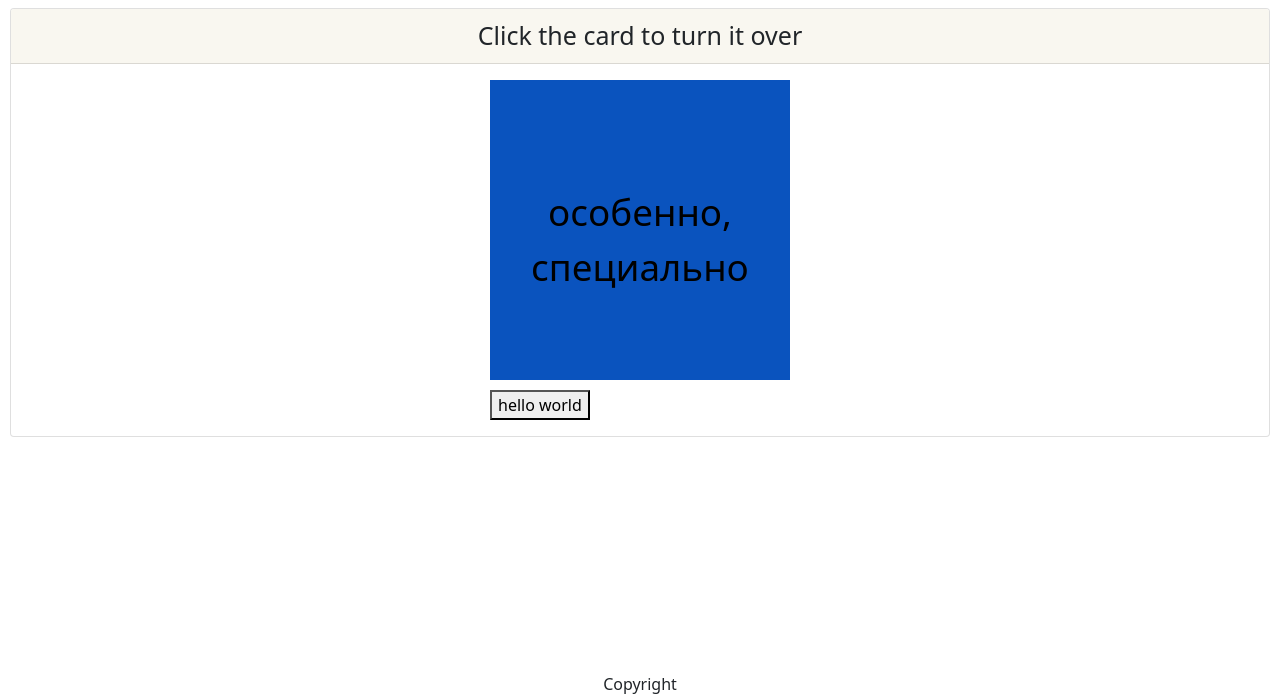
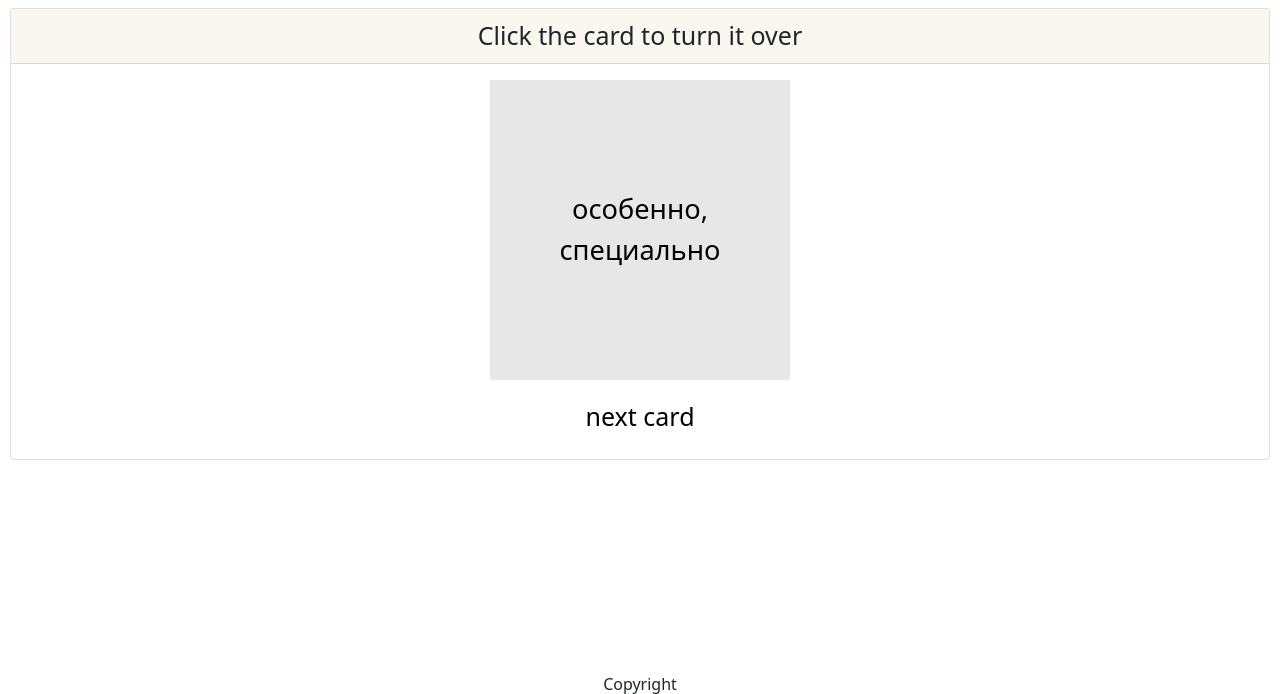
Before and after one commit to smertlove/BaumanDictReborn, a Django app: page /exercise in a window 1280 px wide. Shown: the part 56-750 px from the top of the page. Run offline with Django 3.2, Linux system fonts and the light colour scheme; data comes from the database, SQL or seed files in the repository; some libraries are stand-ins or nearby versions.

Commit message:
some minor changes: cards, choose, style

```diff
--- a/BaumanDict/main/static/main/css/style.css
+++ b/BaumanDict/main/static/main/css/style.css
@@ -214,10 +214,9 @@ padding-left: 5%;
   transform-style: preserve-3d;
 
   position: relative;
-  background-color: #fff;
+background-color: rgba(212, 212, 212, 0.55);
+display: table;
 
-  text-align: center;
-  padding-top: 35%;
 
 }
 
@@ -226,13 +225,16 @@ padding-left: 5%;
   padding-right: 0px;
   margin-bottom: 10px;
   perspective: 1000px;
-
+cursor: pointer;
 }
 
 #myCardContent{
   backface-visibility: hidden;
   -webkit-backface-visibility: hidden;
-  font-size: 230%;
+  font-size: 170%;
+    display: table-cell;
+    vertical-align: middle;
+user-select: none;
 }
 
 .flipper.flip .flip-card {
--- a/BaumanDict/main/templates/base/main_template.html
+++ b/BaumanDict/main/templates/base/main_template.html
@@ -52,7 +52,7 @@
 
 
 
-<a href="#"  class="back-to-top-btn ">
+<a href="#"  class="back-to-top-btn">
 
 
 <div class="arrow-7">
--- a/BaumanDict/main/templates/main/card.html
+++ b/BaumanDict/main/templates/main/card.html
@@ -7,14 +7,14 @@
 {% block cardbody %}
 
 <div class="flipper" id="flipper" >
-    <div class="flip-card" id="myCard" style="background-color: #0a53be">
+    <div class="flip-card" id="myCard">
         <div id="myCardContent">
             some text
         </div>
     </div>
 </div>
 
-    <button id="get-new">hello world</button>
+    <button id="get-new" class="btn btn-outline-primary btn-lg  col-12 dict-btn bigfont">next card</button>
 
 {% endblock %}
 
```
Also changed, not shown: BaumanDict/main/templates/main/choose.html (+4 -4 lines).
